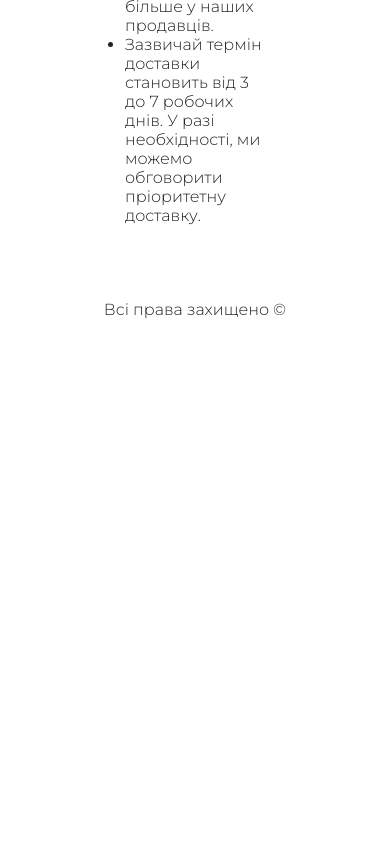
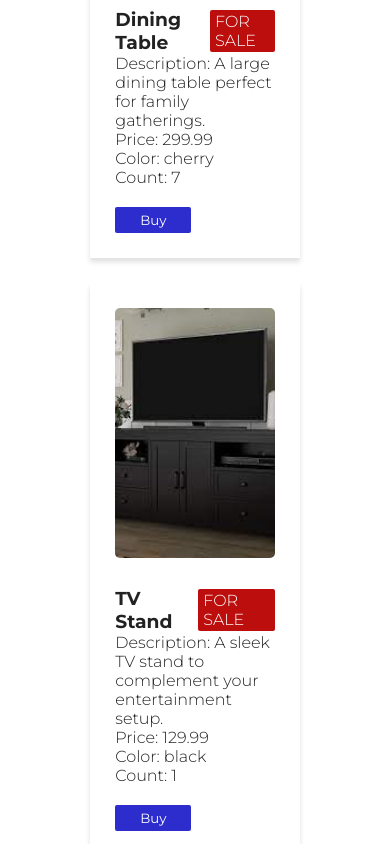
Before and after one commit to viktor-kindrat/shop, a React (Create React App) app: page / in a window 390 px wide. Shown: the part 9514-10358 px from the top of the page. Before the commit the page ends 9883 px from the top, so only its background shows below. Built offline with nearby package versions, Linux system fonts and the light colour scheme.

Commit message:
sales page

```diff
--- a/src/App.js
+++ b/src/App.js
@@ -2,12 +2,14 @@ import Header from "./components/Header";
 import Footer from "./components/Footer";
 import GoodsContainer from "./components/GoodsContainer/GoodsContainer";
 import Rules from "./components/Rules/Rules";
+import Sales from "./components/Sales/Sales";
 
 function App() {
   return (
     <div className="wrap">
       <Header/>
       <GoodsContainer/>
+      <Sales/>
       <Rules/>
       <Footer/>
     </div>
--- a/src/components/Footer.jsx
+++ b/src/components/Footer.jsx
@@ -4,7 +4,7 @@ export default function Footer() {
 
   return (
    <footer>
-    Всі права захищено  &copy;
+    Всі права захищено {new Date().getFullYear()}  &copy;
    </footer>
   )
 }
--- /dev/null
+++ b/src/components/Sales/Sales.jsx
@@ -0,0 +1,18 @@
+import "./Style/Sales.css"
+import Goods from "../Goods/Goods"
+import goods from "../../goods.json"
+
+function Sales() {
+    return (
+        <section className="Sales">
+            <h2 className="Sales__headline">Акції</h2>
+            <div className="Sales__container">
+                {
+                    goods.filter(item => item.sale).map(item => <Goods key={item.title} data={item} />)
+                }
+            </div>
+        </section>
+    )
+}
+
+export default Sales
--- /dev/null
+++ b/src/components/Sales/Style/Sales.css
@@ -0,0 +1,20 @@
+.Sales {
+    padding: 25px 150px;
+    display: flex;
+    gap: 25px;
+    flex-direction: column;
+    align-items: center;
+    justify-content: center;
+}
+
+.Sales__headline {
+    text-align: center;
+    align-self: center;
+    font-size: 30px;
+}
+
+@media screen and (max-width: 800px) {
+    .Sales {
+        padding: 25px;
+    }
+}
```
